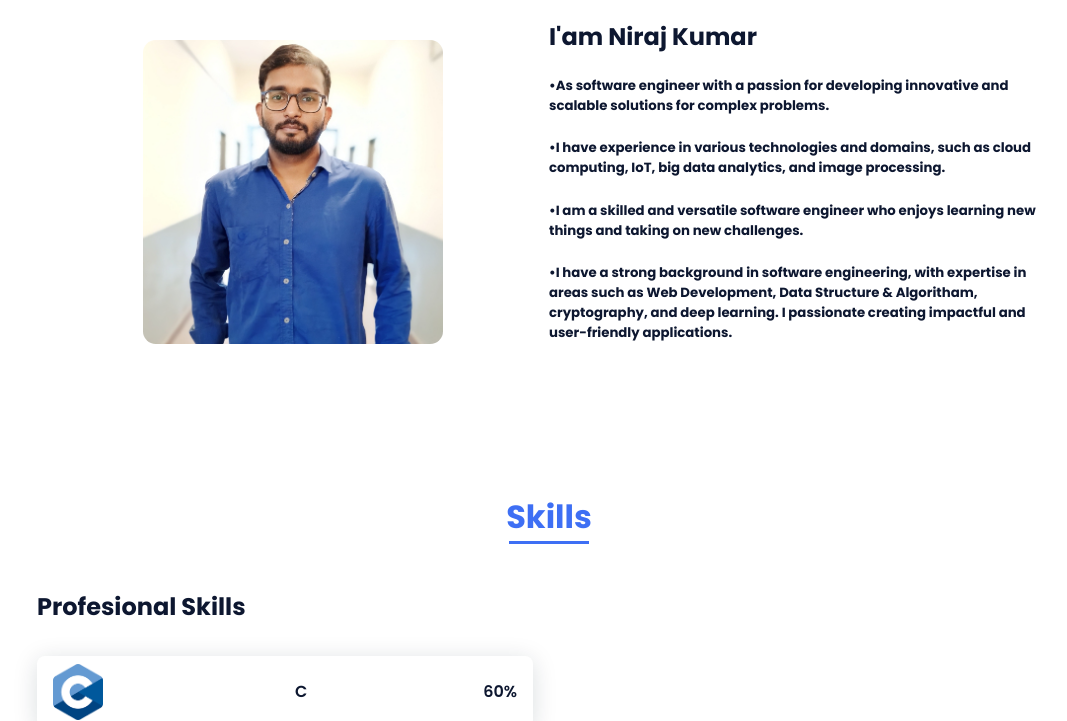
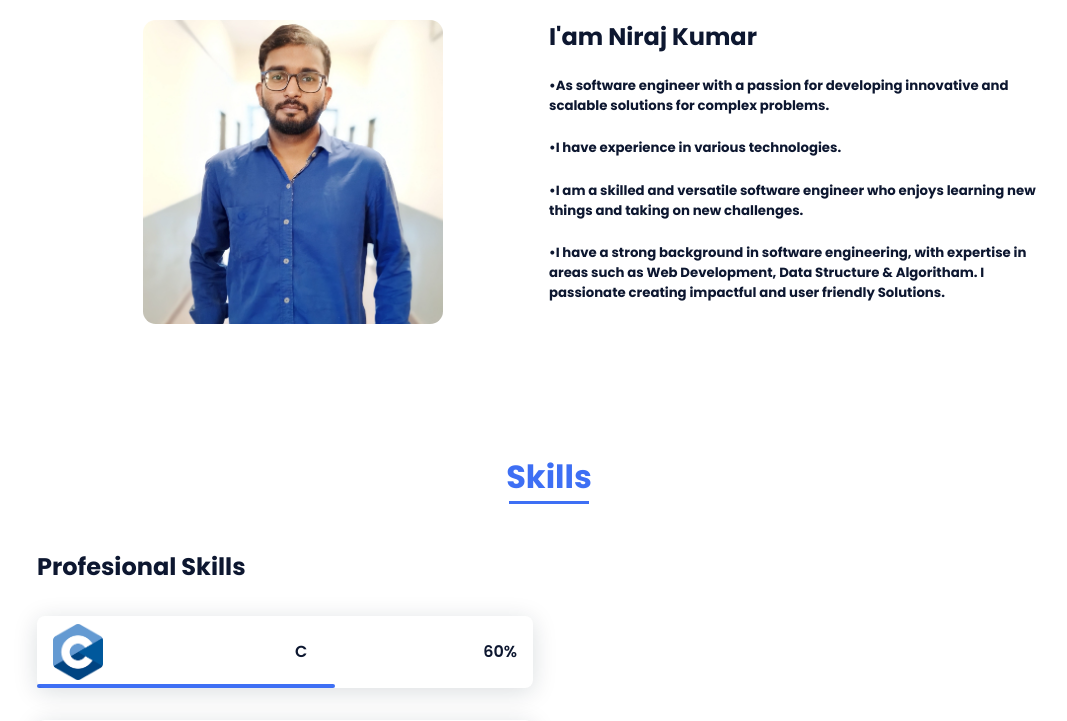
Before and after one commit to nirkumera14/Personal-Portfolio, a plain HTML site: page index.html in a window 1280 px wide. Shown: the part 880-1601 px from the top of the page, without its empty margins (91-1158 px from the left). Drawn offline with nearby package versions, Linux system fonts and the light colour scheme.

Commit message:
index.html

```diff
--- a/index.html
+++ b/index.html
@@ -76,9 +76,9 @@
                         <h2 class="about__subtitle">I'am Niraj Kumar</h2>
                     <p class="about__text">
                         <h5>•As software engineer with a passion for developing innovative and scalable solutions for complex problems.</h5>
-                        <h5>•I have experience in various technologies and domains, such as cloud computing, IoT, big data analytics, and image processing.</h5>
+                        <h5>•I have experience in various technologies.</h5>
                         <h5>•I am a skilled and versatile software engineer who enjoys learning new things and taking on new challenges.</h5>
-                        <h5>•I have a strong background in software engineering, with expertise in areas such as Web Development, Data Structure & Algoritham, cryptography, and deep learning. I passionate creating impactful and user-friendly applications.</h5>
+                        <h5>•I have a strong background in software engineering, with expertise in areas such as Web Development, Data Structure & Algoritham. I passionate creating impactful and user friendly Solutions.</h5>
                     </p>
                     </div>
                 </div>
@@ -251,7 +251,7 @@
                 <a href="https://github.com/nirkumera14" class="footer__icon"><i class='bx bxl-github' ></i></a>
                 <a href="https://www.instagram.com/nirkum_era_14?igsh=d2ZrMGpud3Rlcm42" class="footer__icon"><i class='bx bxl-instagram' ></i></a>
             </div>
-            <p class="footer__copy">&#169; <h>Copyright 2024 Developed By Codera</h> </p>
+            <p class="footer__copy">&#169; <h>Copyright 2024 Developed By Niraj Kumar</h> </p>
             <h> All Rights Reserved</h>
         </footer>
 
```
